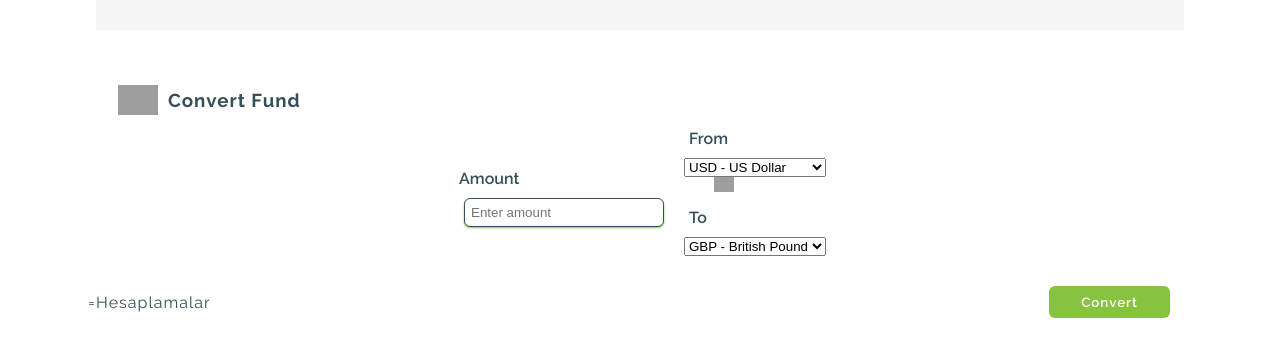
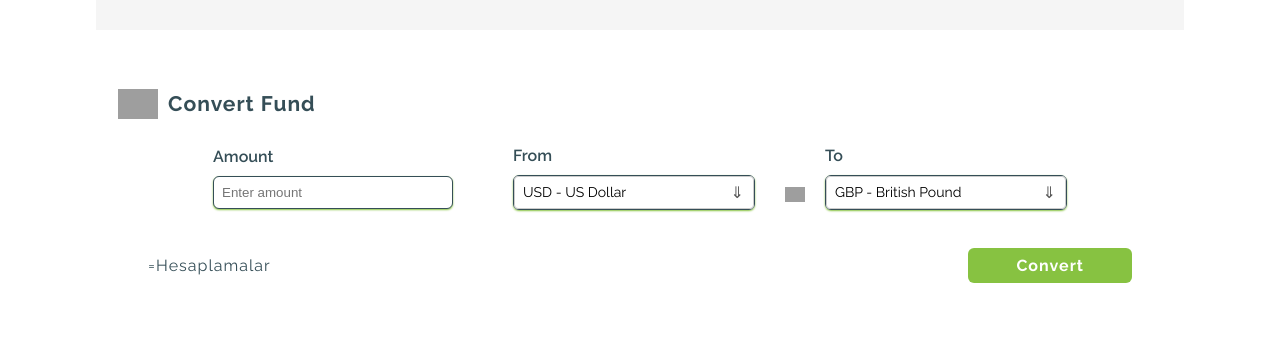
Before and after one commit to huveyda/easy-exchange, an Angular app: page / in a window 1280 px wide. Shown: the part 1314-1671 px from the top of the page. Built offline with nearby package versions, Linux system fonts and the light colour scheme; grey boxes are pictures that could not be loaded.

Commit message:
exchange-rate-calculator.css edited

```diff
--- a/src/app/card/card.component.css
+++ b/src/app/card/card.component.css
@@ -1,6 +1,6 @@
 .custom-card {
   width: 210px;
-  height: 360px;
+  height: 340px;
   background-color: #fff;
   box-shadow: 0 0 20px rgba(0, 0, 0, 0.2);
   padding: 22px;
--- a/src/app/exchange-rate-calculator/exchange-rate-calculator.component.css
+++ b/src/app/exchange-rate-calculator/exchange-rate-calculator.component.css
@@ -8,6 +8,7 @@
   font-family: "MyFont";
   letter-spacing: 1px;
   color: #354e57;
+  font-size: 18px;
 }
 
 .convert-title img {
@@ -23,54 +24,99 @@
   align-items: center;
 }
 
-.input-area {
-  display: flex;
-  flex-direction: column;
-  align-items: flex-start;
-  margin-bottom: 10px;
+.image-convert-icon {
+  margin-top: 10px; /* Adjust the margin as needed */
 }
 
-.amount-div {
-  margin: 0 10px;
-}
-
-.image-div {
-  margin: 0;
+.currency-icon {
+  width: 20px;
+  margin-right: 20px;
+  margin-top: 40px;
 }
 
 label {
-  margin-right: 5px; /* Adjusted the margin-right for labels */
   color: #354e57;
   font-family: "MyFont";
   font-weight: 600;
   font-size: 16px;
-  margin-bottom: 10px;
-  margin-left: 5px;
 }
 
 .amount {
   flex: 1;
   box-sizing: border-box;
-  margin-right: 10px; /* Adjusted the margin */
-  padding: 6px;
-  width: 200px;
+  padding: 8px;
+  width: 240px;
   border: 1px solid #354e57;
   border-radius: 6px;
   box-shadow: 0px 1px 2px rgba(135, 194, 65, 1);
+  margin-top: 10px;
+  margin-right: 60px;
+}
+
+.select-container {
+  position: relative;
+  display: inline-block;
+  width: 240px; /* Set the width as needed */
+  margin-top: 10px;
+  border: 1px solid #354e57;
+  border-radius: 6px;
+  box-shadow: 0px 1px 2px rgba(135, 194, 65, 1);
+}
+
+.select-container select {
+  display: inline-block;
+  width: 100%;
+  padding: 8px; /* Adjust padding as needed */
+  font-family: "MyFont";
+  font-size: 14px; /* Adjust font size as needed */
+  border: 1px solid #ccc; /* Border color */
+  border-radius: 4px; /* Border radius */
+  box-sizing: border-box;
+  appearance: none; /* Remove default arrow */
+  background-color: #fff; /* Background color */
+  cursor: pointer;
+}
+.select-container select:focus {
+  outline: none; /* Remove focus outline */
+  border-color: #354e57; /* Border color on focus */
+}
+
+.select-container::before {
+  content: "\21D3"; /* Unicode character for down arrow */
+  position: absolute;
+  top: 50%;
+  right: 10px;
+  transform: translateY(-50%);
+  color: #555; /* Arrow color */
+  pointer-events: none; /* Ensure the arrow doesn't interfere with select */
+}
+
+.select-container select option {
+  background-color: #f5f5f5; /* Background color for options */
+  color: #333; /* Text color for options */
+  padding: 8px; /* Padding for options */
+}
+
+.currency-icon {
+  width: 20px;
+  margin-left: 30px;
+  margin-bottom: 12px;
 }
 
 .calculator-area {
   display: flex;
   justify-content: space-between;
   align-items: center;
-  padding: 10px; /* Adjust padding as needed */
-  margin-left: 30px;
+  padding: 10px;
+  margin-top: 20px;
+  margin-bottom: 100px;
 }
 
 .exchange {
   font-family: "MyFont";
   letter-spacing: 1px;
   color: #354e57;
+  margin-left: 90px;
 }
 
 .convert-button {
@@ -79,20 +125,16 @@ label {
   font-family: "MyFont";
   border: none;
   border-radius: 6px;
-  padding: 8px 32px;
-  font-weight: 600;
+  padding: 8px 48px;
+  font-weight: 700;
+  font-size: 16px;
   letter-spacing: 1px;
   margin-right: 52px;
-  transition: background-color 0.3s; /* Add transition for smooth color change */
+  transition: background-color 0.3s;
+  margin-right: 90px;
 }
 
 /* Change background color on hover */
 .convert-button:hover {
   background-color: #6b9e37; /* Adjust the color as needed */
 }
-
-.currency-icon {
-  width: 20px;
-  margin-left: 30px;
-  margin-bottom: 12px;
-}
--- a/src/app/exchange-rate-calculator/exchange-rate-calculator.component.html
+++ b/src/app/exchange-rate-calculator/exchange-rate-calculator.component.html
@@ -5,8 +5,10 @@
   </div>
 
   <div class="input-container">
-    <div class="input-area">
+    <div class="first-div">
+      <div class="div-label">
         <label for="amount-label">Amount</label>
+      </div>
       <div class="amount-div">
         <input
           type="number"
@@ -18,32 +20,39 @@
       </div>
     </div>
 
-    <div class="input-area">
+    <div class="second-div">
+      <div class="div-label">
         <label for="from-label">From</label>
-      <div class="from-div-select">
+      </div>
+      <div class="select-container">
         <select #currenciesFrom (change)="onSelectFrom(currenciesFrom.value)">
           <option value="USD">USD - US Dollar</option>
           <option value="GBP">GBP - British Pound</option>
           <option value="EUR">EUR - Euro</option>
         </select>
       </div>
-      <div class="image-div">
+    </div>
+
+    <div class="third-div">
+      <div class="image-convert-icon">
         <img
           src="../../assets/images/exchance-icon.svg"
           alt="exchange-icon"
           class="currency-icon"
         />
       </div>
+    </div>
 
-      <div class="input-area">
+    <div class="forth-div">
+      <div class="div-label">
         <label for="to-label">To</label>
-        <div class="to-div-select">
+      </div>
+      <div class="select-container">
         <select #currenciesTo (change)="onSelectTo(currenciesTo.value)">
           <option value="GBP">GBP - British Pound</option>
           <option value="USD">USD - US Dollar</option>
           <option value="EUR">EUR - Euro</option>
         </select>
-        </div>
       </div>
     </div>
   </div>
```
Lines whose indentation alone changed are shown as unchanged.
